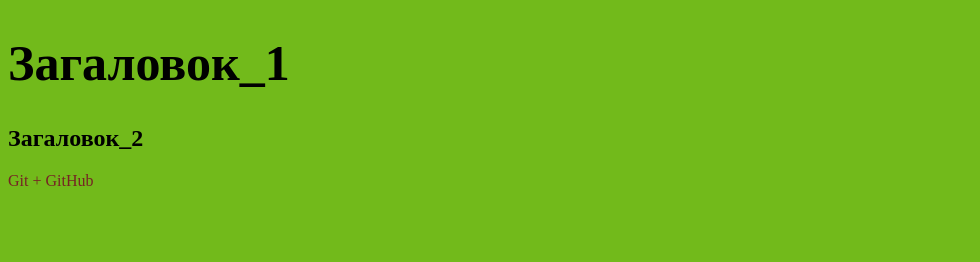
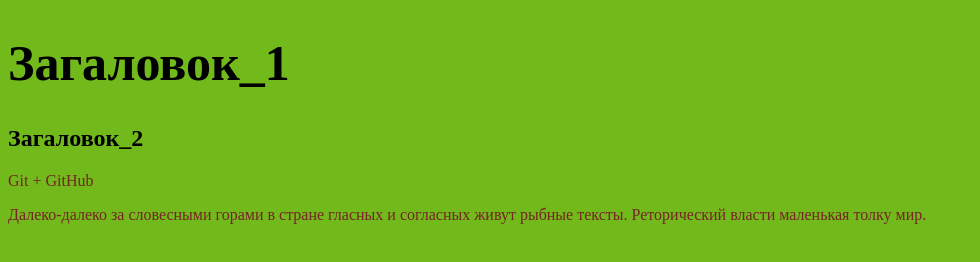
Before and after one commit to VilkovSergey/gitTest, a plain HTML site: page index.html in a window 1280 px wide. Shown: the whole page, without its empty margins (0-980 px from the left). Drawn offline with Linux system fonts and the light colour scheme.

Commit message:
add commit_2

```diff
--- a/index.html
+++ b/index.html
@@ -11,5 +11,6 @@
   <h1>Загаловок_1</h1>
   <h2>Загаловок_2</h2>
   <p>Git + GitHub</p>
+  <p>Далеко-далеко за словесными горами в стране гласных и согласных живут рыбные тексты. Реторический власти маленькая толку мир.</p>
 </body>
 </html>
```
